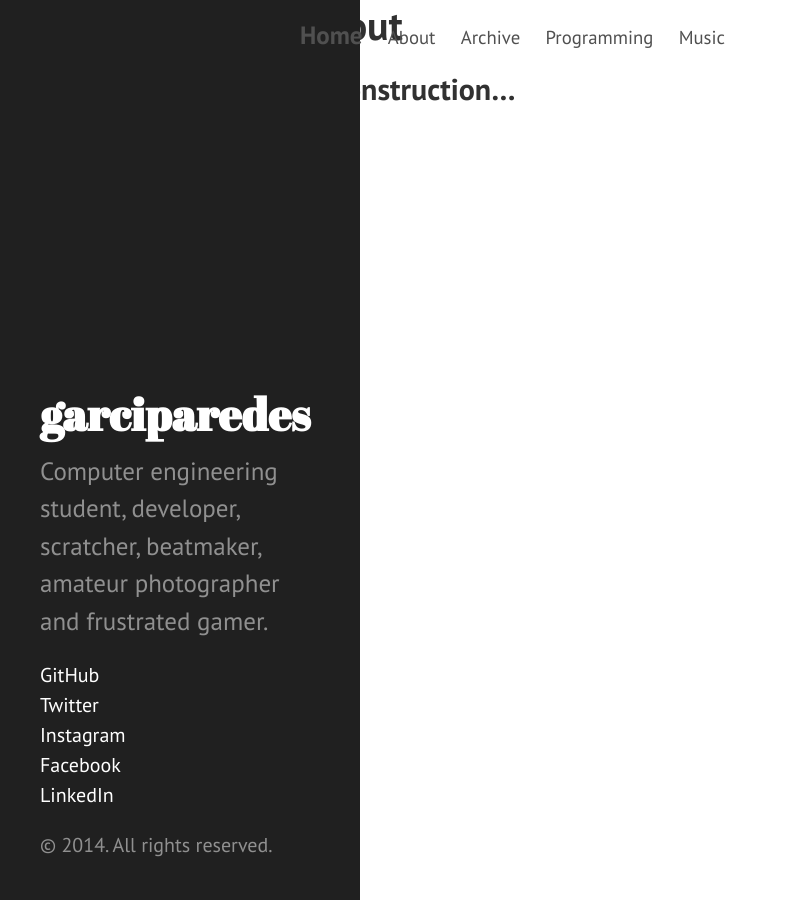
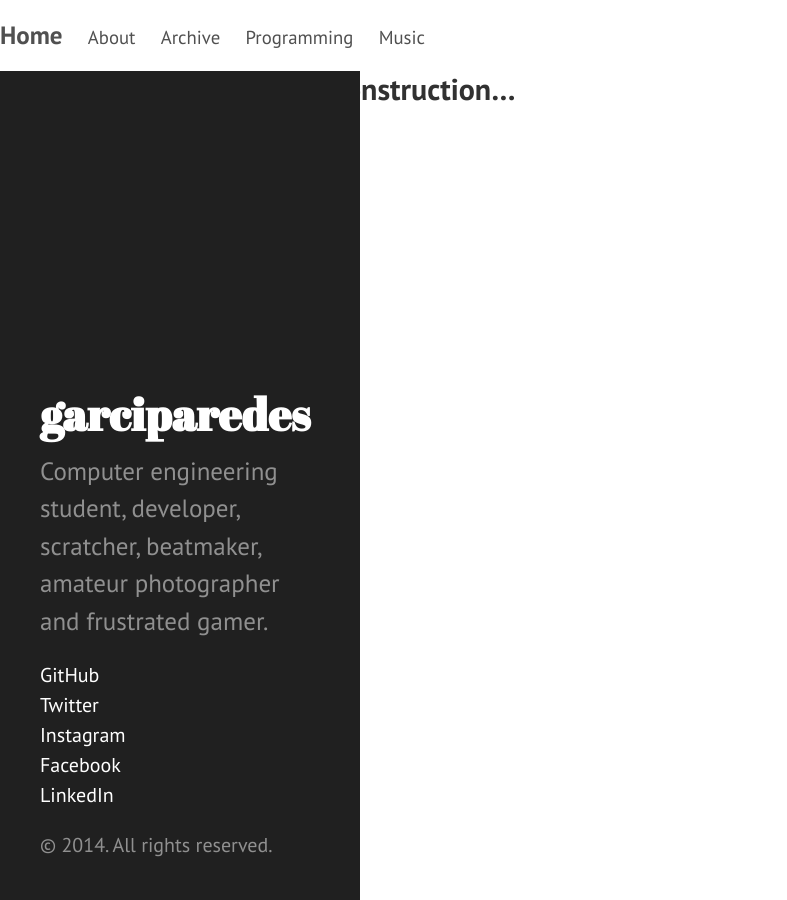
Before and after one commit to garciparedes/garciparedes.github.io, a Jekyll site: the page built from about.md, in a window 1280 px wide. Shown: the whole page, without its empty margins (0-787 px from the left). Built offline with Jekyll 4.4.1, drawn with Linux system fonts in a browser that asks for light colours; nearby versions of some CDN libraries; Markdown is read by kramdown in place of the engine named in the settings.

Commit message:
adding floating navigation bar

```diff
--- a/_includes/head.html
+++ b/_includes/head.html
@@ -29,8 +29,4 @@
   <!-- RSS -->
   <link rel="alternate" type="application/rss+xml" title="RSS" href="/atom.xml">
 
-  <!-- Include jQuery -->
-  <script type='text/javascript' src='https://ajax.googleapis.com/ajax/libs/jquery/1.7.2/jquery.min.js'></script>
-
-
 </head>
--- a/public/css/poole.css
+++ b/public/css/poole.css
@@ -276,6 +276,11 @@ tbody tr:nth-child(odd) th {
   padding-top:    1rem;
   padding-bottom: 1rem;
   position: fixed;
+  background-color: #FFFFFF;
+  top: 0;
+  left: 0;
+  right: 0;
+
 
 }
 .masthead-title {
```
